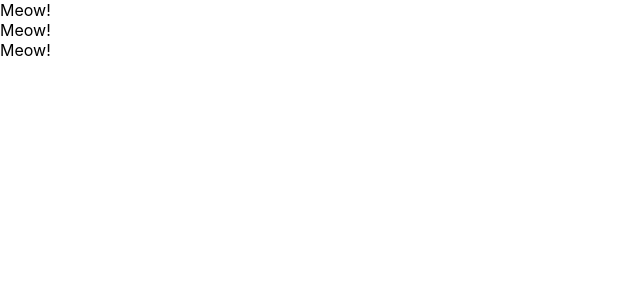
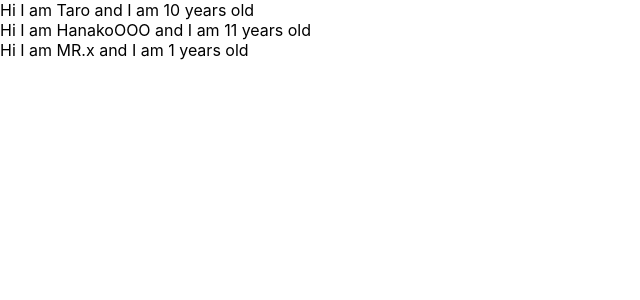
Before and after one commit to gothideo/udemy-react-redux-crud-application, a React (Create React App) app: page / in a window 1280 px wide. Shown: the top 300 px of the page, without its empty margins (0-640 px from the left). Built offline with nearby package versions, Linux system fonts and the light colour scheme.

Commit message:
use props

```diff
--- a/src/App.js
+++ b/src/App.js
@@ -15,16 +15,28 @@
 // ファンクションコンポーネント
 import React from 'react';
 const App = () => {
+  const profiles =[
+    {name: "Taro",age:10},
+    {name: "HanakoOOO",age: 11},
+    {}
+  ]
   return (
     <div>
-      <Cat />
-      <Cat />
-      <Cat />
+      {
+        profiles.map((profile,index) => {
+          return <User name={profile.name} age={profile.age} key={index}/>
+        })
+      }
     </div>
   )
 }
 
-const Cat = () => {
-  return <div>Meow!</div>
+const User = (props) => {
+  return <div>Hi I am {props.name} and I am {props.age} years old</div>
 }
+
+User.defaultProps = {
+  name:"MR.x",age:1
+}
+
 export default App;
```
